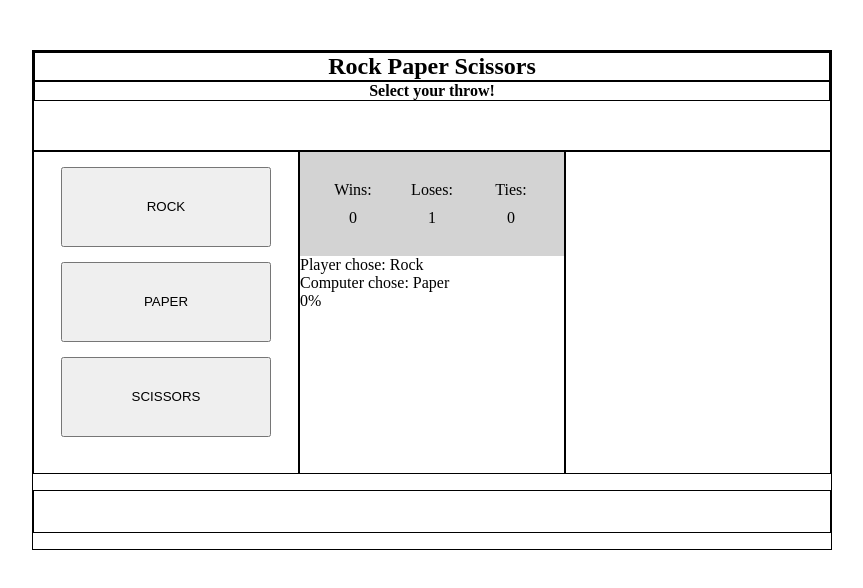
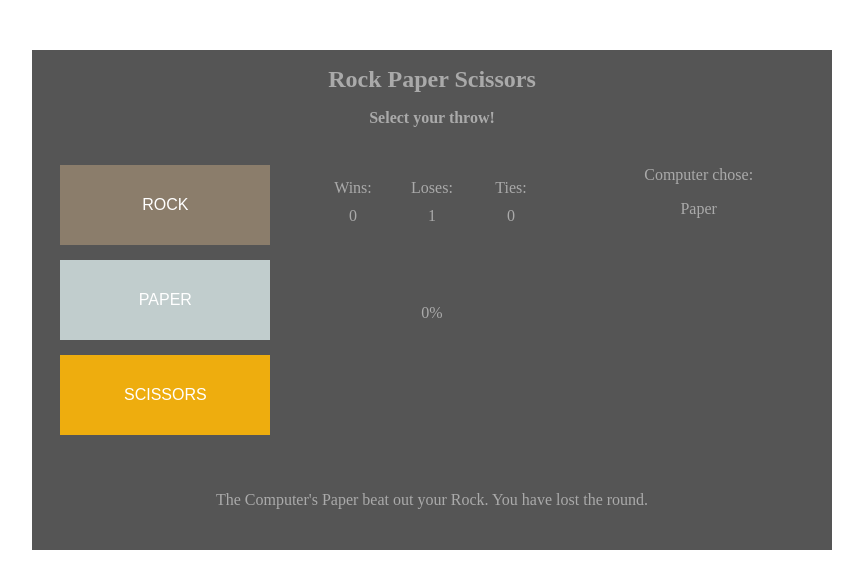
Before and after one commit to CeeJ01/rock-paper-scissors, a plain HTML site: page index.html in a window 1280 px wide. Both pictures are taken after a click on the button "ROCK". Shown: the whole page, without its empty margins (208-1071 px from the left). Drawn offline with Linux system fonts and the light colour scheme.

Commit message:
Updated Looks

```diff
--- a/index.html
+++ b/index.html
@@ -14,9 +14,9 @@
     </div>
     <div class="player">
       <div class="buttons">
-        <button id="rock">ROCK</button>
-        <button id="paper">PAPER</button>
-        <button id="scissors">SCISSORS</button>
+        <button id="rock" style ="background-color: #8b7d6b;">ROCK</button>
+        <button id="paper" style = "background-color: #c1cdcd;">PAPER</button>
+        <button id="scissors" style ="background-color: #EEAD0E;">SCISSORS</button>
       </div>
     </div>
     <div class="scoreboard">
@@ -33,15 +33,16 @@
         </ul>
       </div>
       <p class="p-choice">player choice:  </p>
-      <p class="c-choice">computer choice: </p>
-      <a class="win-percent"> 0% </a>
+
+      <p class="win-percent"> 0% </p>
     </div>
     <div class="computer">
-
+      <p>Computer chose:</p>
+      <p class="c-choice"></p>
     </div>
-    <dir class="footer">
-
-    </dir>
+    <div class="footer">
+      <p class="summary">Summary</p>
+    </div>
   </div>
   <script src="main.js"></script>
 </body>
--- a/main.js
+++ b/main.js
@@ -80,34 +80,43 @@ function outputSelection (selection, gamer) {
   let result = document.querySelector(`.${gamer}-choice`);
   switch (gamer){
     case ('c'):
-      result.textContent = 'Computer chose: ' + selection;
+      result.textContent = selection;
       break;
     case ('p'):
-      result.textContent = 'Player chose: ' + selection;
+      result.textContent = selection;
       break;
   }
 }
 
 function outputResult(winner,playerChoice, computerChoice) {
+  playerChoice = capitalizeFirstLetter(playerChoice);
+  computerChoice = capitalizeFirstLetter(computerChoice);
+
+  let result = document.querySelector('.summary');
   switch (winner) {
       case ('player'):
+        result.textContent = "Your " + playerChoice + " beat the Computer's " + computerChoice + ". You win this round!";
         document.querySelector('.wins').textContent++;
         wins++;
         break;
       case ('computer'):
+        result.textContent = "The Computer's " + computerChoice + " beat out your " + playerChoice + ". You have lost the round.";
         document.querySelector('.loses').textContent++;
         loses++;
         break;
       case ('draw'):
+        if (computerChoice == 'Scissors') result.textContent = "Both of your " + computerChoice + " clash together. It is a tie this round.";
+        else result.textContent = "Both of your " + computerChoice + "s clash together. It is a tie this round.";
         document.querySelector('.ties').textContent++;
         ties++;
         break;
   }
+
   winPercent = ((wins / (wins + loses)) * 100);
   winPercent = roundUp(winPercent, 1);
   let winRatio = document.querySelector('.win-percent');
   if (winPercent > 0) {
-    winRatio.textContent = winPercent + '%'; //incase first trow is a draw
+    winRatio.textContent = winPercent + '%'; //incase first throw is a draw
   } else {
     winRatio.textContent = '0%';
   }
@@ -121,6 +130,5 @@ buttons.forEach((button) => {
     playerSelect = button.textContent;
     let computerSelect = computerPlay();
     playRound(playerSelect, computerSelect);
-
   });
 });
--- a/style.css
+++ b/style.css
@@ -4,13 +4,12 @@ a, abbr, acronym, address, big, cite, code,
 del, dfn, em, img, ins, kbd, q, s, samp,
 small, strike, strong, sub, sup, tt, var,
 b, u, i, dl, dt, dd, ol, ul, li,
-fieldset, form, label, legend,
+fieldset, form, label,p, legend,
 table, caption, tbody, tfoot, thead, tr, th, td,
 article, aside, canvas, details, embed,
 figure, figcaption, footer, header, hgroup,
 menu, nav, output, section, summary,
 time, mark, audio, video {
-	margin: 0;
 	padding: 0;
 	border: 0;
 	font-size: 100%;
@@ -28,20 +27,29 @@ time, mark, audio, video {
 	box-sizing: border-box;
 	width: 800px;
 	height: 500px;
-	border: 1px solid black;
 	margin: 0 auto;
 	margin-top: 50px;
+	background-color: #555555;
 }
 
 .container h1 {
+	color: #AAAAAA;
 	text-align: center;
 	font-size: 150%;
-	border: 1px solid black;
 }
 
 .container h2 {
+	color: #AAAAAA;
 	text-align: center;
-	border: 1px solid black;
+}
+
+p {
+	color: #AAAAAA;
+	text-align: center;
+}
+
+.p-choice {
+	visibility: hidden;
 }
 
 ul {
@@ -50,6 +58,7 @@ ul {
 }
 
 li {
+	color: #AAAAAA;
 	width: 75px;
 	display: inline-block;
 }
@@ -61,12 +70,10 @@ li a {
 
 .header{
 	grid-area: header;
-	border: 1px solid black;
 }
 
 .player {
 	grid-area: player;
-	border: 1px solid black;
 }
 
 .buttons {
@@ -78,25 +85,28 @@ button {
 	width: 210px;
 	height: 80px;
 	display: block;
+    background-color: #4CAF50; /* Green */
+    border: none;
+    color: white;
+    padding: 15px 32px;
+    text-align: center;
+    text-decoration: none;
+    font-size: 16px;
 }
 
 .scoreboard {
 	grid-area: scoreboard;
-	border: 1px solid black;
 	margin-top: 0px;
 }
 
 .scoreboard-top {
 	padding: 19px 0px;
-	background-color: lightgray;
 }
 
 .computer {
 	grid-area: computer;
-	border: 1px solid black;
 }
 
 .footer {
 	grid-area: footer;
-	border: 1px solid black;
 }
```
